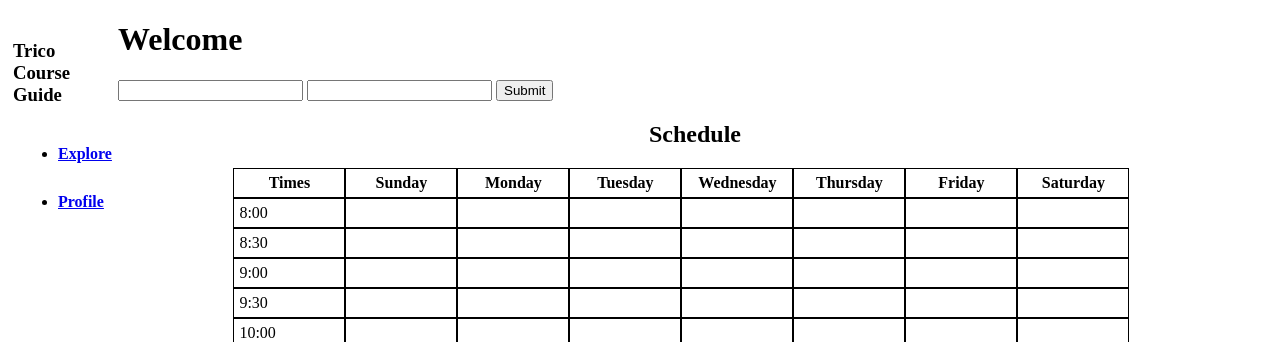
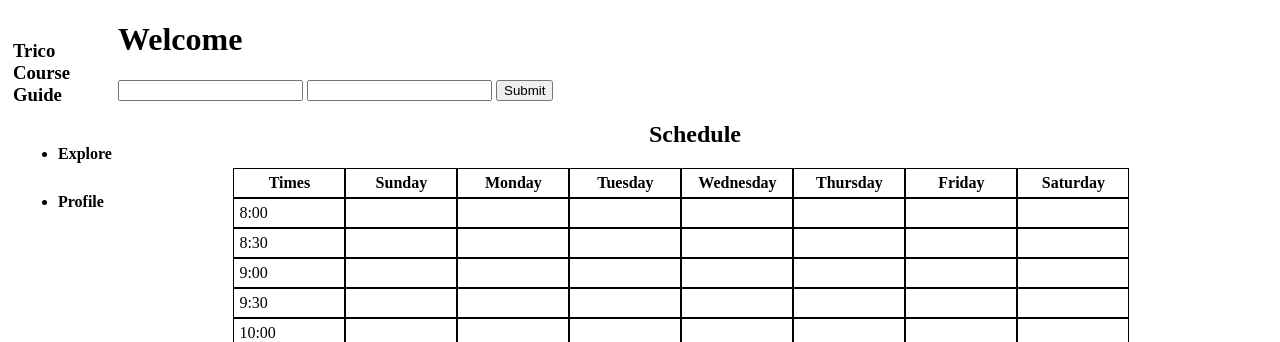
Before and after one commit to cfalk/TricoHackathon2015, a Django app: page /profile/ in a window 1280 px wide. Shown: the top 342 px of the page. Run offline with Django 3.2, Linux system fonts and the light colour scheme; data that the repository does not hold is empty; some libraries are stand-ins or nearby versions.

Commit message:
formatring in the explorer page

```diff
--- a/NotBionic/static/css/main.css
+++ b/NotBionic/static/css/main.css
@@ -10,6 +10,11 @@ text-align:center;
 th, td {
 padding: 5px;
 width:100px;
+}
+
+a {
+color: inherit;
+text-decoration: none;
 }
 
 #schedule {
```
